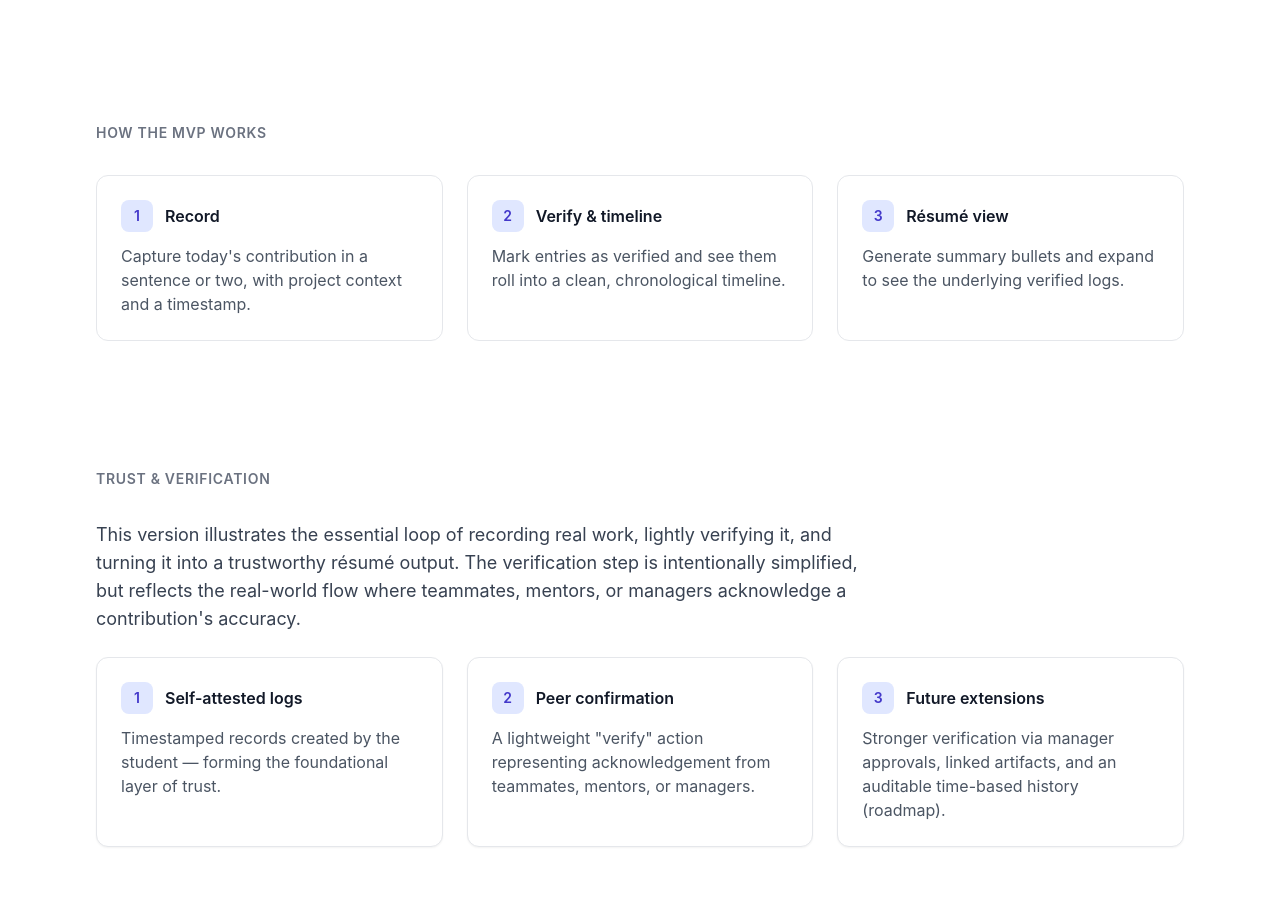
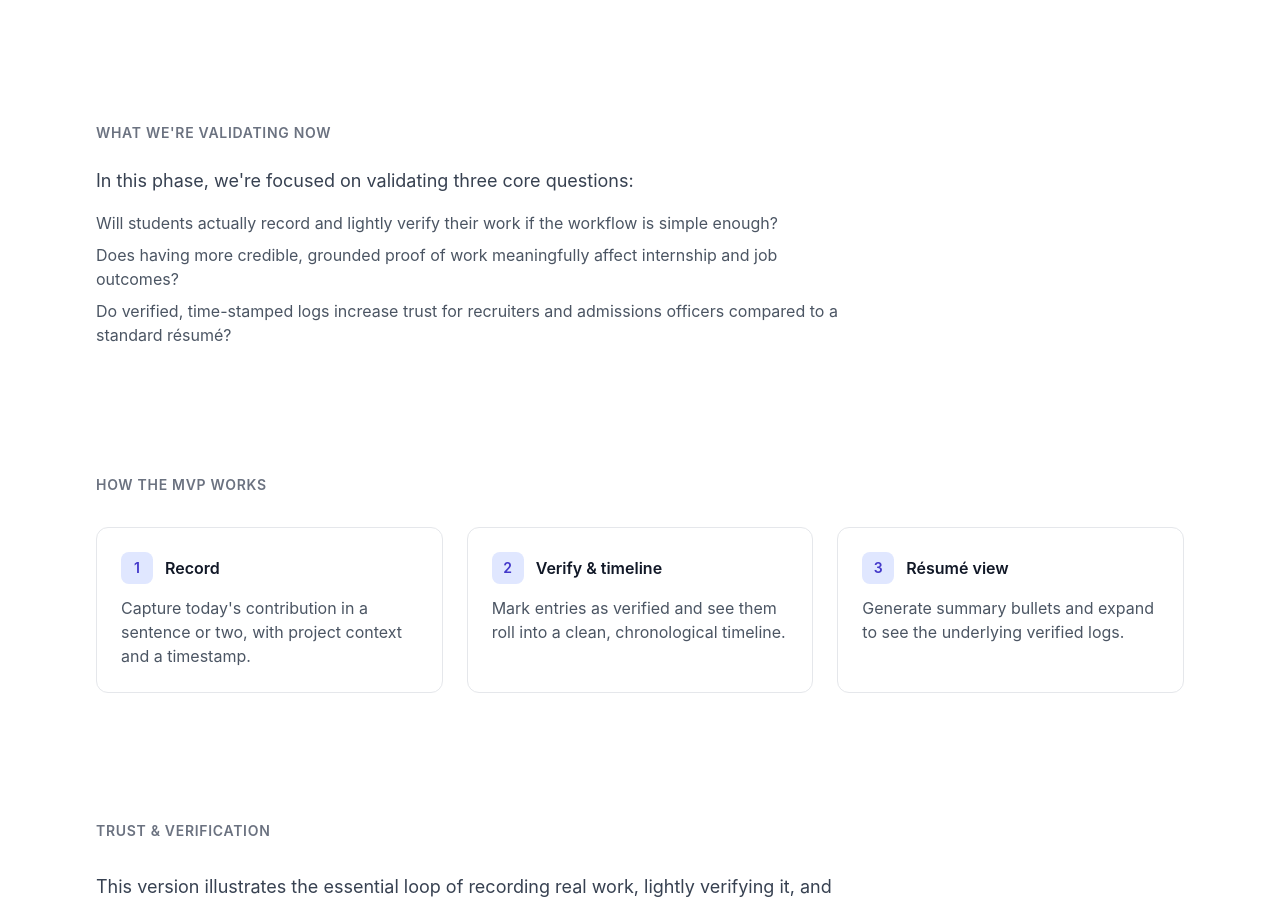
Before and after one commit to wowno1090858718/risevault-mvp, a Next.js app: page / in a window 1280 px wide. Shown: the part 1220-2125 px from the top of the page. Built offline with nearby package versions, Linux system fonts and the light colour scheme.

Commit message:
Update the landing page content structure

```diff
--- a/app/page.tsx
+++ b/app/page.tsx
@@ -86,6 +86,23 @@ export default function Home() {
               <li>Log real work in short, lightweight snippets</li>
               <li>Lightweight verification from peers, teammates, mentors</li>
               <li>Generate résumé bullets directly from verified history</li>
+            </ul>
+          </div>
+        </section>
+
+        {/* What we're validating now Section */}
+        <section className="mb-24 space-y-6 sm:mb-32">
+          <h2 className="text-sm font-semibold uppercase tracking-wider text-gray-500">
+            What we&apos;re validating now
+          </h2>
+          <div className="space-y-4 max-w-3xl">
+            <p className="text-base leading-relaxed text-gray-700 sm:text-lg">
+              In this phase, we&apos;re focused on validating three core questions:
+            </p>
+            <ul className="space-y-2 text-gray-600">
+              <li>Will students actually record and lightly verify their work if the workflow is simple enough?</li>
+              <li>Does having more credible, grounded proof of work meaningfully affect internship and job outcomes?</li>
+              <li>Do verified, time-stamped logs increase trust for recruiters and admissions officers compared to a standard résumé?</li>
             </ul>
           </div>
         </section>
```
